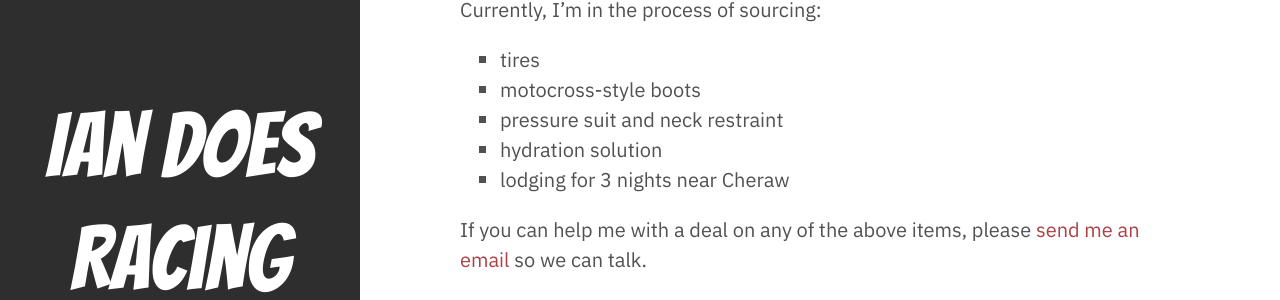
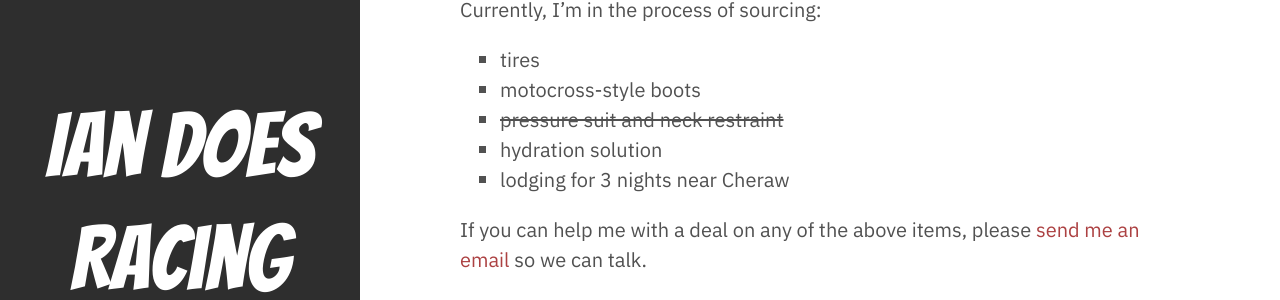
Before and after one commit to icooper/iandoesracing, a Jekyll site: the page built from sponsors.md, in a window 1280 px wide. Shown: the part 245-545 px from the top of the page. Built offline with Jekyll 4.4.1, drawn with Linux system fonts in a browser that asks for light colours; nearby versions of some CDN libraries.

```diff
--- a/sponsors.md
+++ b/sponsors.md
@@ -10,7 +10,7 @@ Currently, I'm in the process of sourcing:
 
 * tires <!-- shinko 546 -->
 * motocross-style boots
-* pressure suit and neck restraint
+* <s>pressure suit and neck restraint</s>
 * hydration solution
 * lodging for 3 nights near Cheraw
 
```
